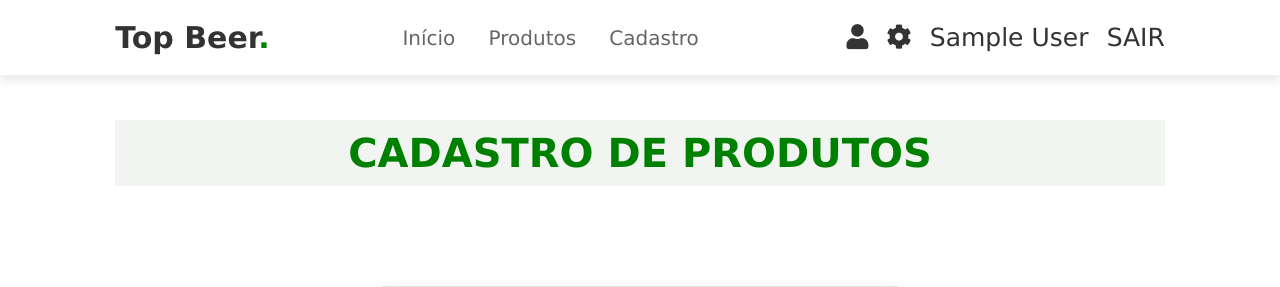
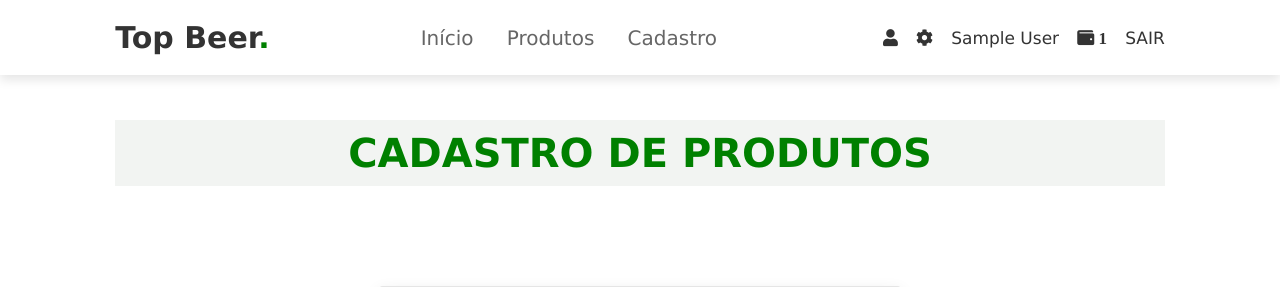
Before and after one commit to otaldopira/topbeer, a PHP site: page /controller/cadastro.produto.controller.php in a window 1280 px wide. Shown: the top 287 px of the page. Run offline with PHP 8.4, Linux system fonts and the light colour scheme; the visitor is signed in with stand-in values (Sample User, id 1); data that the repository does not hold is empty.

Commit message:
Att bebumcoins

```diff
--- a/controller/cadastro.produto.controller.php
+++ b/controller/cadastro.produto.controller.php
@@ -66,6 +66,6 @@
                     if(validaDescricao($descricaoProduto) != 1)
                         $msn = 'Descrição deve ter pelo menos 5 caracteres !';
                     else
-                        cadastraProduto($nomeProduto, $marcaProduto, $categoriaProduto, $quantidadeProduto, $precoProduto, $descricaoProduto, $fotoProduto);
+                        cadastraProduto($nomeProduto, $marcaProduto, $categoriaProduto, $quantidadeProduto, $precoProduto, $descricaoProduto, $fotoProduto, $produtos);
 
     require('../view/cadastro.produto.view.php');
--- a/controller/cadastro.usuario.controller.php
+++ b/controller/cadastro.usuario.controller.php
@@ -8,6 +8,7 @@
     $celularUser = $_POST['celularUser'];
     $emailUser = $_POST['emailUser'];
     $senhaUser = $_POST['senhaUser'];
+    $requesicao = $_POST['requisicao'];
 
     if (isset($_POST['submit'])) {
 
@@ -105,7 +106,7 @@
                         if(validaSenha($senhaUser) != 1)
                             $msn = 'Senha deve ter no mínimo 8 caracteres !';
                         else
-                            cadastraUsuario($nomeUser, $sobrenomeUser, $cpfUser, $celularUser, $emailUser, $senhaUser);
+                            cadastraUsuario($nomeUser, $sobrenomeUser, $cpfUser, $celularUser, $emailUser, $senhaUser, $requesicao, $usuarios);
 
 
     require('../view/cadastro.usuario.view.php');
--- a/controller/login.controller.php
+++ b/controller/login.controller.php
@@ -1,6 +1,7 @@
 <?php
 
     require('../model/login.model.php');
+    require('../model/cadastro.model.php');
 
     $cpfUser = $_POST['cpfUser'];
     $senhaUser = $_POST['passUs'];
@@ -68,6 +69,8 @@
         if(validaCpf($cpfUser) != 1)
             $msn = 'CPF inválido !';
         else
-            fazerLogin($usuarios, $cpfUser, $senhaUser);
+            if(fazerLogin($usuarios ,$cpfUser, $senhaUser) != 1)
+                $msn = 'Login inválido !';
+
 
     require('../view/login.view.php');
--- a/css/style.css
+++ b/css/style.css
@@ -81,7 +81,14 @@ header .navbar a:hover{
 }
 
 header .icons a{
-    font-size: 2.5rem;
+    font-size: 1.7rem;
+    color:#333;
+    margin-left: 1.5rem;
+}
+
+header .icons i{
+    font-style: normal;
+    font-size: 1.7rem;
     color:#333;
     margin-left: 1.5rem;
 }
--- a/layout/header.php
+++ b/layout/header.php
@@ -2,6 +2,7 @@
     session_start();
     if(isset($_SESSION['logado']) || $_SESSION == true)
         $nome = $_SESSION['nome'] ?? null;
+        $bebum = $_SESSION['bebumCoins'] ?? null;
 ?>
 
 <!DOCTYPE html>
@@ -28,7 +29,8 @@
 
         <?php if(!empty($nome)): ?>
             <a href="../view/cadastro.produto.view.php" class="fas fa-cog"></a>
-            <a><?php echo $nome ?></a>
+            <i><?php echo $nome ?></i>
+            <i class="fas fa-wallet"><?php echo " " . $bebum ?></i>
             <a href="../controller/logout.controller.php">SAIR</a>
         <?php endif; ?>
     </div>
--- a/model/cadastro.model.php
+++ b/model/cadastro.model.php
@@ -1,12 +1,16 @@
 <?php
 
-     function cadastraUsuario($nome, $sobrenome, $cpf, $celular, $email, $senha)
+     $usuarios = array(
+          array("NOME" => "ADM", "SOBRENOME" => "ADM", "CPF" => "10536569983", "CELULAR" => "42998143100", "EMAIL" => "ti@inovare.med.br", "SENHA" => "12345678", "BEBUMCOINS" => 50000, "REQUISICAO" => 'on'),
+     );
+
+     $produtos = array(
+          array("NOME" => "CERVEJA LONGNECK", "MARCA" => "HEINKEN", "CATEGORIA" => "CERVEJA", "QUANTIDADE" => "5", "PRECO" => 12, "DESCRICAO" => "IMPORTADA", "FOTO" => 'HEINEKEN.PNG'),
+     );
+
+     function cadastraUsuario($nome, $sobrenome, $cpf, $celular, $email, $senha, $requisicao, $usuarios)
      {
-          $addUser = array("NOME" => "$nome", "SOBRENOME" => "$sobrenome", "CPF" => "$cpf", "CELULAR" => "$celular", "EMAIL" => "$email", "SENHA" => "$senha", "BEBUMCOINS" => 50000);
-
-          $usuarios = array(
-               array("NOME" => "ADM", "SOBRENOME" => "ADM", "CPF" => "012345678910", "CELULAR" => "42998143100", "EMAIL" => "ti@inovare.med.br", "SENHA" => "12345678", "BEBUMCOINS" => 50000),
-          );
+          $addUser = array("NOME" => "$nome", "SOBRENOME" => "$sobrenome", "CPF" => "$cpf", "CELULAR" => "$celular", "EMAIL" => "$email", "SENHA" => "$senha", "BEBUMCOINS" => 50000, "REQUISICAO" => "$requisicao");
 
           array_push($usuarios, $addUser);
 
@@ -15,12 +19,8 @@
           echo "</pre>";
      }
 
-     function cadastraProduto($nome, $marca, $categoria, $quantidade, $preco, $descricao, $foto){
+     function cadastraProduto($nome, $marca, $categoria, $quantidade, $preco, $descricao, $foto, $produtos){
           $addProduto = array("NOME" => "$nome", "MARCA" => "$marca", "CATEGORIA" => "$categoria", "QUANTIDADE" => "$quantidade", "PRECO" => "$preco", "DESCRICAO" => "$descricao", "FOTO" => $foto);
-
-          $produtos = array(
-               array("NOME" => "CERVEJA LONGNECK", "MARCA" => "HEINKEN", "CATEGORIA" => "CERVEJA", "QUANTIDADE" => "5", "PRECO" => 12, "DESCRICAO" => "IMPORTADA", "FOTO" => 'HEINEKEN.PNG'),
-          );
 
           array_push($produtos, $addProduto);
 
```
Also changed, not shown: model/login.model.php (+3 -11 lines), view/cadastro.usuario.view.php (+7 -1 lines).
